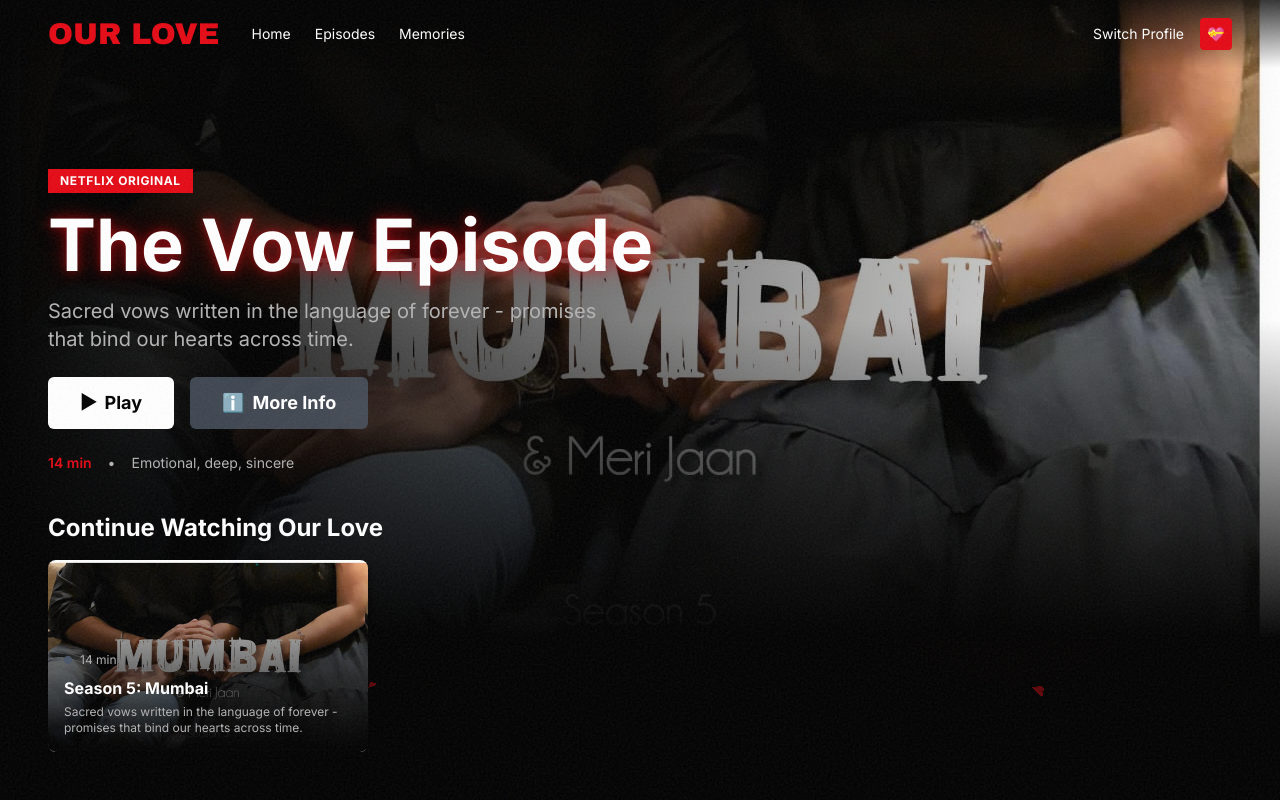
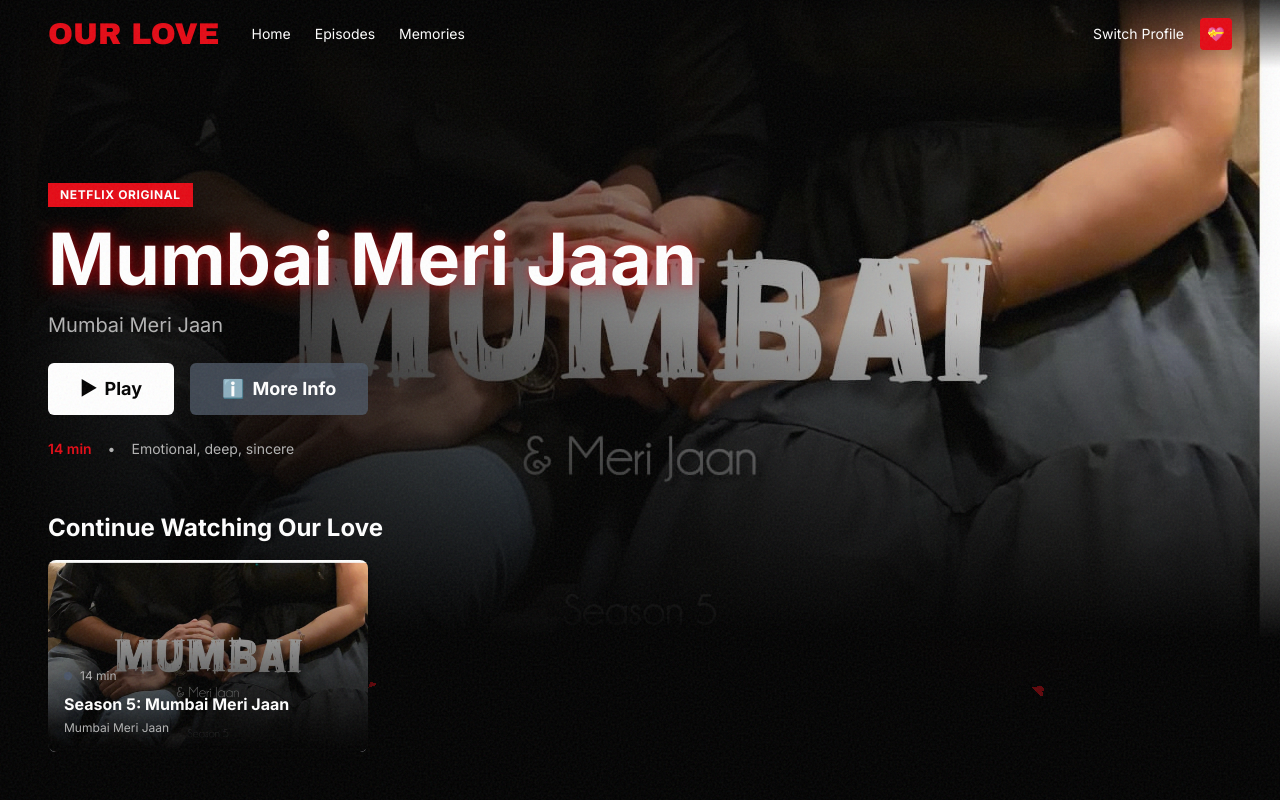
Before and after one commit to mayankarora2302/memory, a Next.js app: page / in a window 1280 px wide. Shown: the top 800 px of the page. Built offline with nearby package versions, Linux system fonts and the light colour scheme; sample sign-in values are in the browser's storage.

Commit message:
Remove audio error box and update Season 5 to Mumbai Meri Jaan

```diff
--- a/components/AudioPlayer.tsx
+++ b/components/AudioPlayer.tsx
@@ -119,17 +119,12 @@
         }
     };
 
-    if (!audioSrc || isError) {
-        return (
-            <div className="bg-netflix-darkGray rounded-lg p-6 text-center border border-netflix-red/20">
-                <p className="text-netflix-lightGray">
-                    {isError ? "🎵 Soundtrack is coming soon!" : "🎵 Audio soundtrack will be available soon"}
-                </p>
-                <p className="text-sm text-gray-500 mt-2 italic">
-                    {isError ? "The music for this episode is still in production." : "Add audio files to public/assets/audio/"}
-                </p>
-            </div>
-        );
+    if (!audioSrc) {
+        return null;
+    }
+
+    if (isError) {
+        return null;
     }
 
     return (
--- a/lib/episodes.ts
+++ b/lib/episodes.ts
@@ -70,12 +70,12 @@
     },
     {
         id: 5,
-        title: "Season 5: Mumbai",
-        subtitle: "The Vow Episode",
+        title: "Season 5: Mumbai Meri Jaan",
+        subtitle: "Mumbai Meri Jaan",
         theme: "Emotional, deep, sincere",
         releaseDate: new Date(2026, 1, 11),
         coverImage: '/assets/images/five.JPG',
-        description: "Sacred vows written in the language of forever - promises that bind our hearts across time.",
+        description: "Mumbai Meri Jaan",
         duration: "14 min",
         color: "#4A5568",
         soundtrack: '/assets/audio/I_love_you__Full_song__Bodyguard_feat._Salman_khan,_Kareena_Kapoor(256k).mp3',
```
